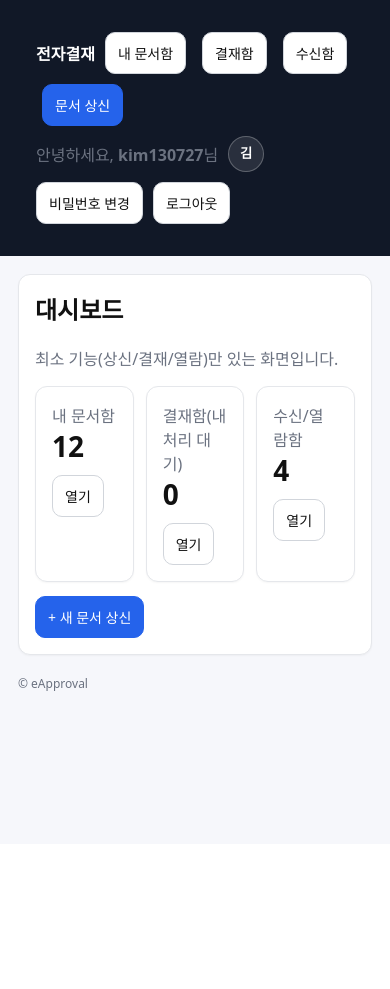
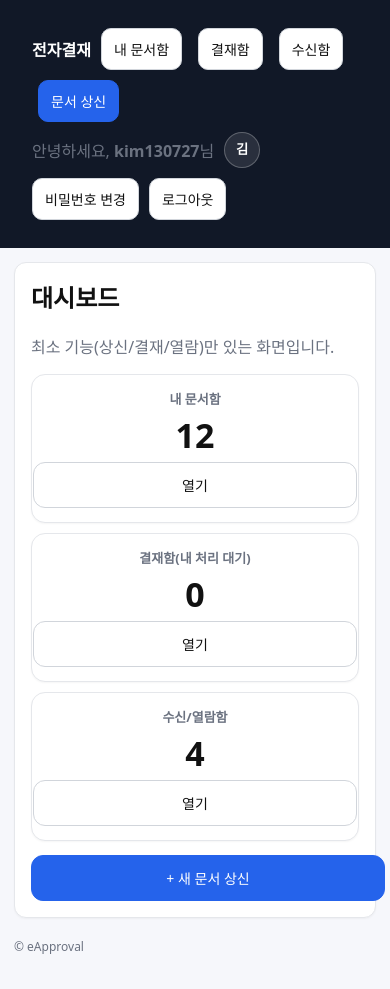
Before and after one commit to kim130727/eapproval, a Django app: page / in a window 390 px wide. Before the commit the page ends 691 px from the top, so only its background shows below. Run offline with Django 5.2, Linux system fonts and the light colour scheme; a user stored in the database is signed in; data comes from the database, SQL or seed files in the repository.

Commit message:
대시보드 모바일에서 깔끔하게

```diff
--- a/templates/approvals/home.html
+++ b/templates/approvals/home.html
@@ -6,35 +6,28 @@
     <h2 style="margin-top:0;">대시보드</h2>
     <p class="muted" style="margin-top:6px;">최소 기능(상신/결재/열람)만 있는 화면입니다.</p>
 
-    <div class="grid grid-3" style="margin-top:14px;">
-      <div class="card">
-        <div class="muted">내 문서함</div>
-        <div style="font-size:28px; font-weight:800;">{{ my_count }}</div>
-        <div style="margin-top:10px;">
-          <a class="btn" href="{% url 'approvals:doc_list' %}">열기</a>
-        </div>
+    <div class="dash-grid" style="margin-top:14px;">
+      <div class="dash-card">
+        <div class="dash-label">내 문서함</div>
+        <div class="dash-num">{{ my_count }}</div>
+        <a class="btn dash-btn" href="{% url 'approvals:doc_list' %}">열기</a>
       </div>
 
-      <div class="card">
-        <div class="muted">결재함(내 처리 대기)</div>
-        <div style="font-size:28px; font-weight:800;">{{ inbox_count }}</div>
-        <div style="margin-top:10px;">
-          <a class="btn" href="{% url 'approvals:inbox' %}">열기</a>
-        </div>
+      <div class="dash-card">
+        <div class="dash-label">결재함(내 처리 대기)</div>
+        <div class="dash-num">{{ inbox_count }}</div>
+        <a class="btn dash-btn" href="{% url 'approvals:inbox' %}">열기</a>
       </div>
 
-      <div class="card">
-        <div class="muted">수신/열람함</div>
-        <div style="font-size:28px; font-weight:800;">{{ recv_count }}</div>
-        <div style="margin-top:10px;">
-          <!-- ✅ received 링크 통일 -->
-          <a class="btn" href="{% url 'approvals:received' %}">열기</a>
-        </div>
+      <div class="dash-card">
+        <div class="dash-label">수신/열람함</div>
+        <div class="dash-num">{{ recv_count }}</div>
+        <a class="btn dash-btn" href="{% url 'approvals:received' %}">열기</a>
       </div>
     </div>
 
-    <div style="margin-top:14px;">
-      <a class="btn btn-primary" href="{% url 'approvals:doc_create' %}">+ 새 문서 상신</a>
+    <div class="dash-create" style="margin-top:14px;">
+      <a class="btn btn-primary dash-create-btn" href="{% url 'approvals:doc_create' %}">+ 새 문서 상신</a>
     </div>
   </div>
 {% endblock %}
--- a/templates/base.html
+++ b/templates/base.html
@@ -207,6 +207,75 @@
       color:#374151;
     }
   }
+
+  /* ==========================
+   ✅ Dashboard (Mobile polish)
+   ========================== */
+
+  /* 데스크탑: 3칸 유지 */
+  .dash-grid{
+    display:grid;
+    grid-template-columns: repeat(3, minmax(0, 1fr));
+    gap:12px;
+  }
+
+  .dash-card{
+    background:#fff;
+    border:1px solid #e5e7eb;
+    border-radius:14px;
+    padding:16px;
+    box-shadow: 0 1px 2px rgba(0,0,0,0.04);
+    display:flex;
+    flex-direction:column;
+    gap:10px;
+  }
+
+  .dash-label{
+    color:#6b7280;
+    font-size:13px;
+    font-weight:600;
+  }
+
+  .dash-num{
+    font-size:30px;
+    font-weight:900;
+    line-height:1;
+  }
+
+  .dash-btn{
+    width:100%;
+    text-align:center;
+    margin-top:auto; /* 버튼을 카드 하단으로 */
+  }
+
+  .dash-create-btn{
+    width:100%;
+    text-align:center;
+  }
+
+  /* 모바일: 1열 + 가운데 정렬 + 터치 친화 */
+  @media (max-width: 768px){
+    .wrap{ padding:14px; }         /* 모바일 여백 조금 줄이기 */
+    .dash-grid{
+      grid-template-columns: 1fr;  /* 1열 */
+      gap:10px;
+    }
+    .dash-card{
+      padding:14px;
+      align-items:center;          /* 카드 내부 가운데 정렬 */
+      text-align:center;
+    }
+    .dash-label{
+      font-size:13px;
+    }
+    .dash-num{
+      font-size:34px;              /* 숫자 강조 */
+    }
+    .dash-btn, .dash-create-btn{
+      padding:12px 12px;           /* 터치 영역 확대 */
+      border-radius:12px;
+    }
+  }
   </style>
 </head>
 
```
